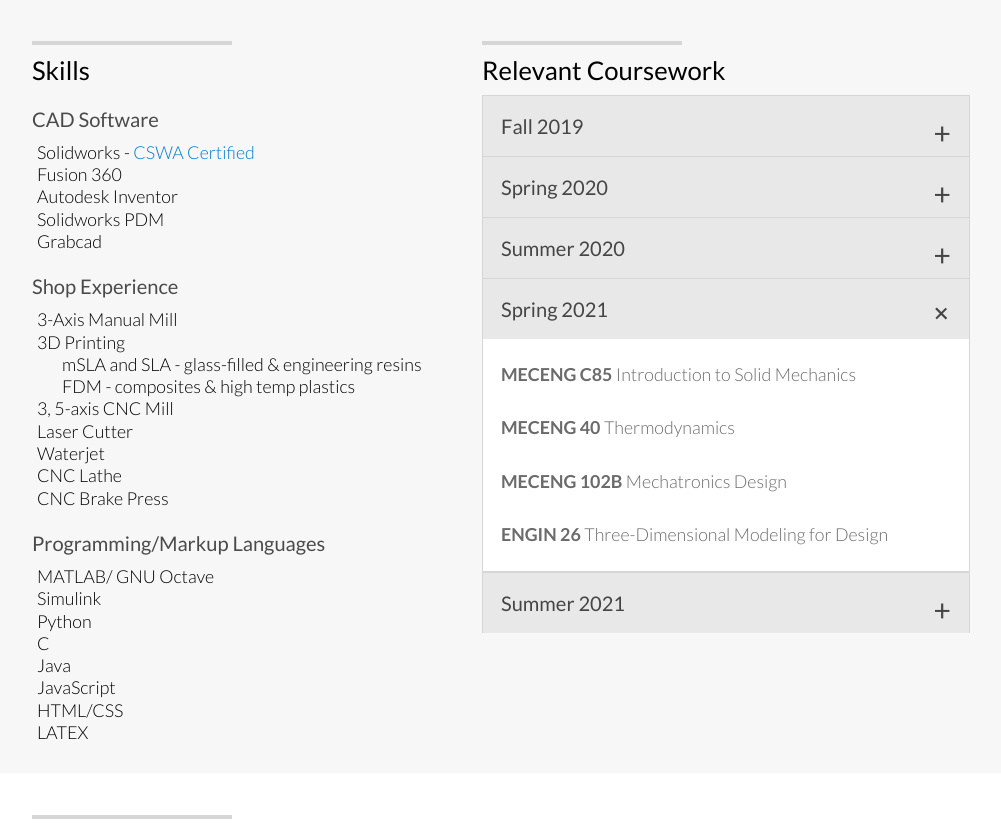
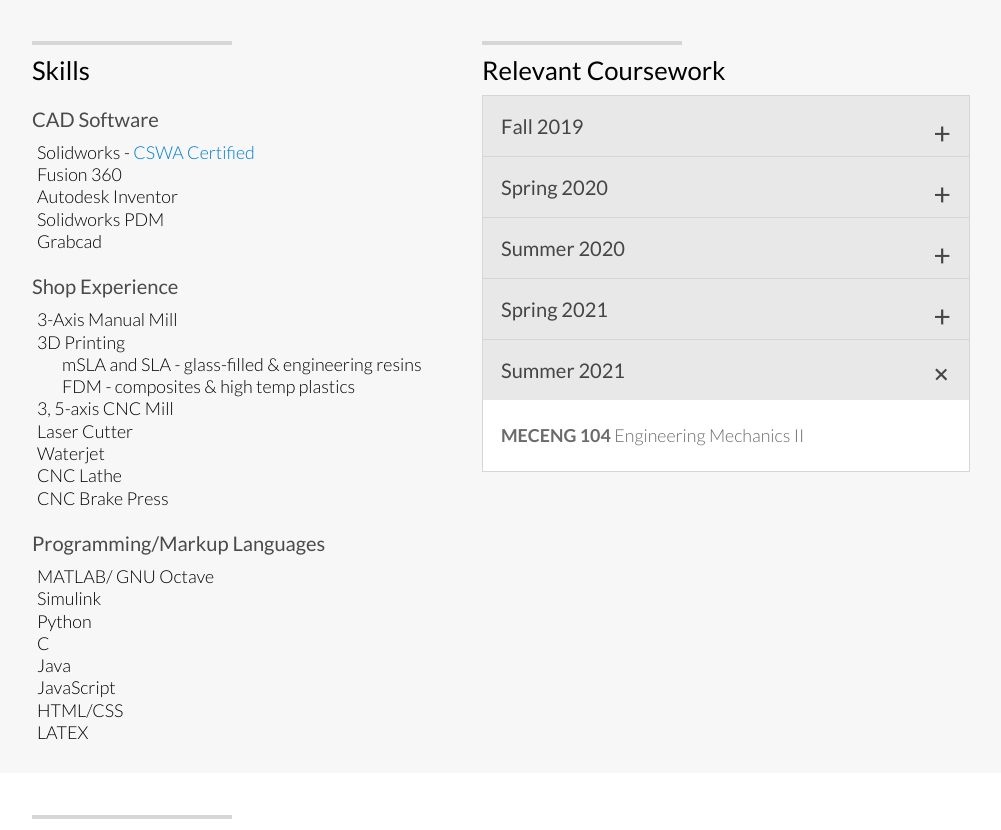
Before and after one commit to AedenGB/portfolio-website, a Flask app: page / in a window 1280 px wide. Shown: the part 1344-2174 px from the top of the page, without its empty margins (158-1159 px from the left). Run offline with Flask 2, Linux system fonts and the light colour scheme.

Commit message:
bugfix 2021 summer classes

```diff
--- a/app/templates/index.html
+++ b/app/templates/index.html
@@ -147,15 +147,15 @@ Trying to figure out whether this is bootstrap? It's written all from scratch :)
                   <div class="panel">
                       <p><a class = "external-link" target="_blank" href = "https://classes.berkeley.edu/content/2020-summer-meceng-132-001-lec-001"><b>MECENG 132</b> Dynamic Systems and Feedback</a></p>
                   </div>
-                <div class="accordion last expanded">Spring 2021</div>
-                  <div class="panel last expanded">
+                <div class="accordion">Spring 2021</div>
+                  <div class="panel">
                       <p><a class = "external-link" target="_blank" href = "https://classes.berkeley.edu/content/2021-spring-meceng-c85-002-lec-002"><b>MECENG C85</b> Introduction to Solid Mechanics</a></p>
                       <p><a class = "external-link" target="_blank" href = "https://classes.berkeley.edu/content/2021-spring-meceng-40-001-lec-001"><b>MECENG 40</b> Thermodynamics</a></p>
                       <p><a class = "external-link" target="_blank" href = "https://classes.berkeley.edu/content/2021-spring-meceng-102b-001-lec-001"><b>MECENG 102B</b> Mechatronics Design</a></p>
                       <p><a class = "external-link" target="_blank" href = "https://classes.berkeley.edu/search/class/ENGIN26?f%5B0%5D=im_field_term_name%3A2010&retain-filters=1"><b>ENGIN 26</b> Three-Dimensional Modeling for Design</a></p>
                   </div>
-                <div class="accordion">Summer 2021</div>
-                    <div class="panel">
+                <div class="accordion last expanded">Summer 2021</div>
+                    <div class="panel last expanded">
                         <p><a class = "external-link" target="_blank" href = "https://classes.berkeley.edu/content/2021-summer-meceng-104-001-lec-001"><b>MECENG 104</b> Engineering Mechanics II</a></p>
                     </div>
             </div>
```
